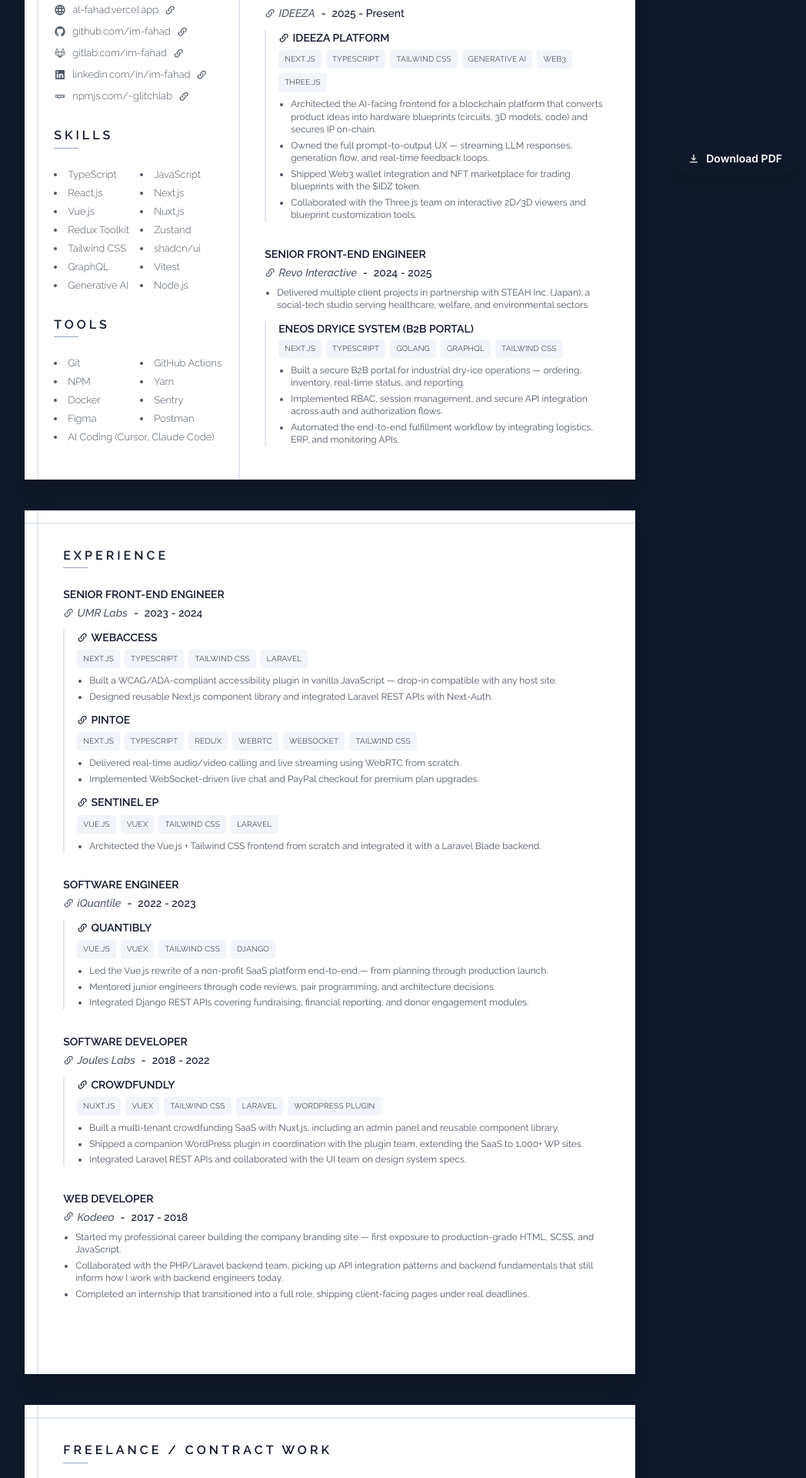
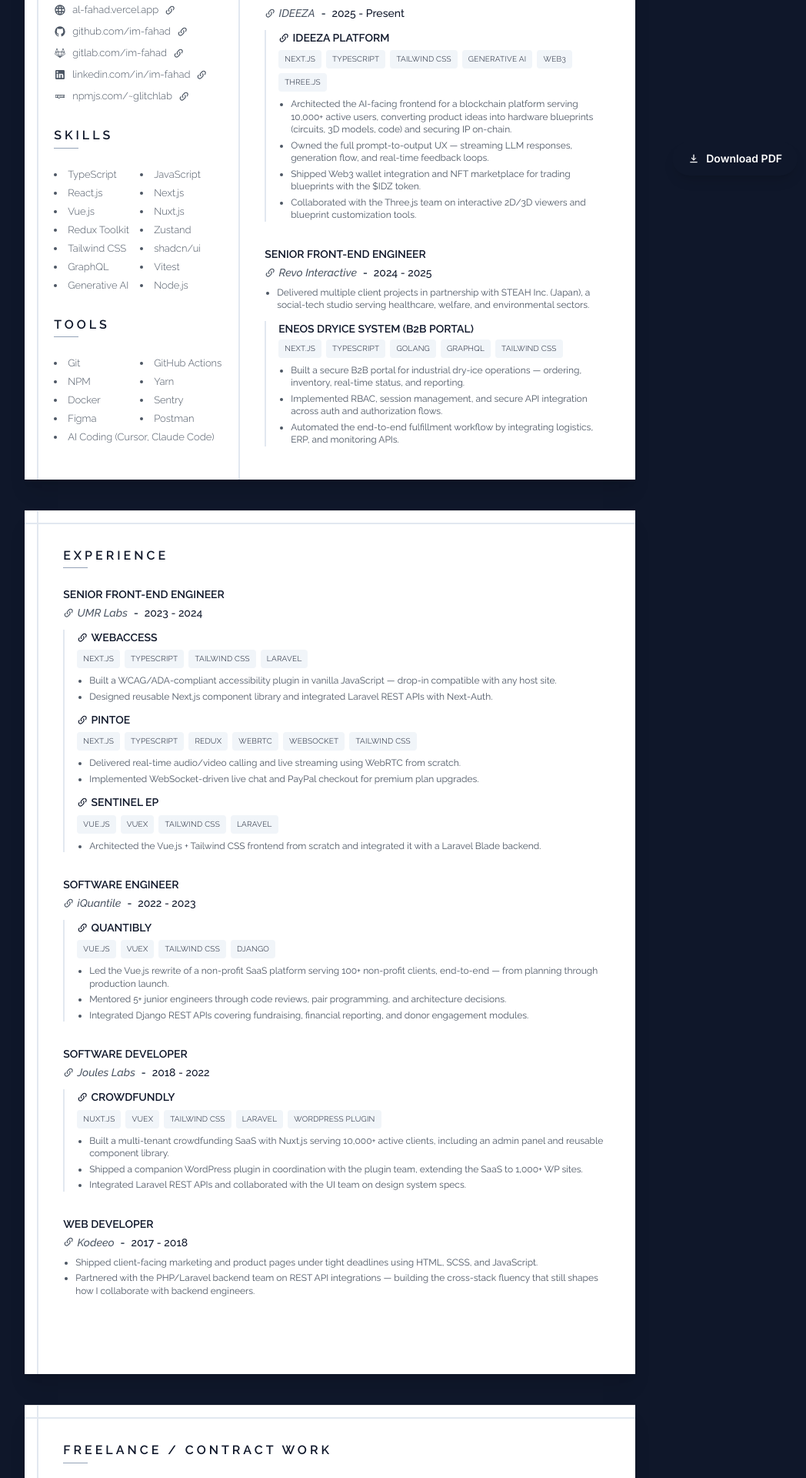
Before and after one commit to im-fahad/portfolio, a Next.js app: page /resume-freelance in a window 1280 px wide. Shown: the part 540-2460 px from the top of the page at 77% size, without its empty margins (211-1259 px from the left). Built offline with nearby package versions, Linux system fonts and the light colour scheme.

Commit message:
resume-freelance updated

```diff
--- a/src/app/resume-freelance/page.tsx
+++ b/src/app/resume-freelance/page.tsx
@@ -145,7 +145,7 @@
                     url: "https://ideeza.com/",
                     skills: ["Next.js", "TypeScript", "Tailwind CSS", "Generative AI", "Web3", "Three.js"],
                     works: [
-                        "Architected the AI-facing frontend for a blockchain platform that converts product ideas into hardware blueprints (circuits, 3D models, code) and secures IP on-chain.",
+                        "Architected the AI-facing frontend for a blockchain platform serving 10,000+ active users, converting product ideas into hardware blueprints (circuits, 3D models, code) and securing IP on-chain.",
                         "Owned the full prompt-to-output UX — streaming LLM responses, generation flow, and real-time feedback loops.",
                         "Shipped Web3 wallet integration and NFT marketplace for trading blueprints with the $IDZ token.",
                         "Collaborated with the Three.js team on interactive 2D/3D viewers and blueprint customization tools.",
@@ -223,8 +223,8 @@
                     url: "https://quantibly.com/",
                     skills: ["Vue.js", "Vuex", "Tailwind CSS", "Django"],
                     works: [
-                        "Led the Vue.js rewrite of a non-profit SaaS platform end-to-end — from planning through production launch.",
-                        "Mentored junior engineers through code reviews, pair programming, and architecture decisions.",
+                        "Led the Vue.js rewrite of a non-profit SaaS platform serving 100+ non-profit clients, end-to-end — from planning through production launch.",
+                        "Mentored 5+ junior engineers through code reviews, pair programming, and architecture decisions.",
                         "Integrated Django REST APIs covering fundraising, financial reporting, and donor engagement modules.",
                     ],
                 },
@@ -241,7 +241,7 @@
                     url: "https://crowdfundly.com/",
                     skills: ["Nuxt.js", "Vuex", "Tailwind CSS", "Laravel", "WordPress Plugin"],
                     works: [
-                        "Built a multi-tenant crowdfunding SaaS with Nuxt.js, including an admin panel and reusable component library.",
+                        "Built a multi-tenant crowdfunding SaaS with Nuxt.js serving 10,000+ active clients, including an admin panel and reusable component library.",
                         "Shipped a companion WordPress plugin in coordination with the plugin team, extending the SaaS to 1,000+ WP sites.",
                         "Integrated Laravel REST APIs and collaborated with the UI team on design system specs.",
                     ],
@@ -254,9 +254,8 @@
             company_url: "https://www.kodeeo.com/",
             duration: "2017 - 2018",
             works: [
-                "Started my professional career building the company branding site — first exposure to production-grade HTML, SCSS, and JavaScript.",
-                "Collaborated with the PHP/Laravel backend team, picking up API integration patterns and backend fundamentals that still inform how I work with backend engineers today.",
-                "Completed an internship that transitioned into a full role, shipping client-facing pages under real deadlines.",
+                "Shipped client-facing marketing and product pages under tight deadlines using HTML, SCSS, and JavaScript.",
+                "Partnered with the PHP/Laravel backend team on REST API integrations — building the cross-stack fluency that still shapes how I collaborate with backend engineers.",
             ],
         },
     ];
@@ -309,13 +308,13 @@
             name: "@glitchlab/react-video-player",
             url: "https://www.npmjs.com/package/@glitchlab/react-video-player",
             year: "2025",
-            description: "A modern, feature-rich video player component for React — published to npm under the GlitchLab namespace.",
+            description: "A modern, feature-rich video player component for React — 1,000+ weekly downloads on npm under the GlitchLab namespace.",
         },
         {
             name: "@glitchlab/vue-video-player",
             url: "https://www.npmjs.com/package/@glitchlab/vue-video-player",
             year: "2025",
-            description: "Vue.js port of the GlitchLab video player — same API surface, idiomatic Vue 3 composition.",
+            description: "Vue.js port of the GlitchLab video player — 1,000+ weekly downloads, same API surface, idiomatic Vue 3 composition.",
         },
         {
             name: "Video Player Playground",
@@ -590,8 +589,8 @@
                         <div className={sectionPadding}>
                             <h1 className={sectionTitle}>Languages</h1>
                             <ul className="flex flex-wrap list-disc list-inside text-sm text-gray-600 gap-x-8 gap-y-1">
-                                <li>Bengali</li>
-                                <li>English</li>
+                                <li>Bengali — Native</li>
+                                <li>English — Professional</li>
                             </ul>
                         </div>
 
```
